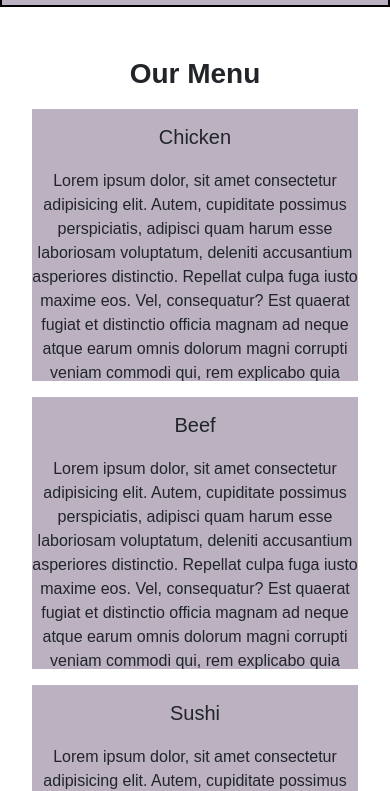
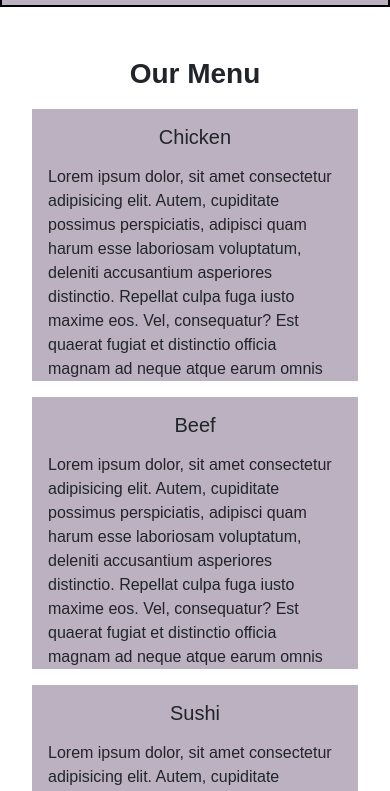
Before and after one commit to BusayoAfolabi12/JohnsHopkinsModule3, a plain HTML site: page index.html in a window 390 px wide. Shown: the part 53-844 px from the top of the page. Drawn offline with nearby package versions, Linux system fonts and the light colour scheme.

Commit message:
Update style.css

```diff
--- a/style.css
+++ b/style.css
@@ -33,6 +33,11 @@ h1{
   background-color:#bbb1c1;
 }
 
+.card-text{
+  text-align: left;
+  padding: 2rem;
+}
+
 
 
 /********** Large Devive Styles (Desktop) ***********/
@@ -50,11 +55,6 @@ h1{
 
   h1 {
     margin-top: 120px;
-  }
-
-
-  p {
-    padding-top: 20px;
   }
 
 }
@@ -78,10 +78,6 @@ h1{
   }
 
 
-  p {
-    padding-top: 20px;
-  }
-
 }
 
 /********** Small Devive Styles***********/
@@ -98,8 +94,9 @@ h1{
     height: 17rem;
     overflow: hidden;}
 
-  p {
-    padding-top: 20px;
-  }
+    .card-text{
+      text-align: left;
+      padding: 1rem;}
+
 
 }
```
